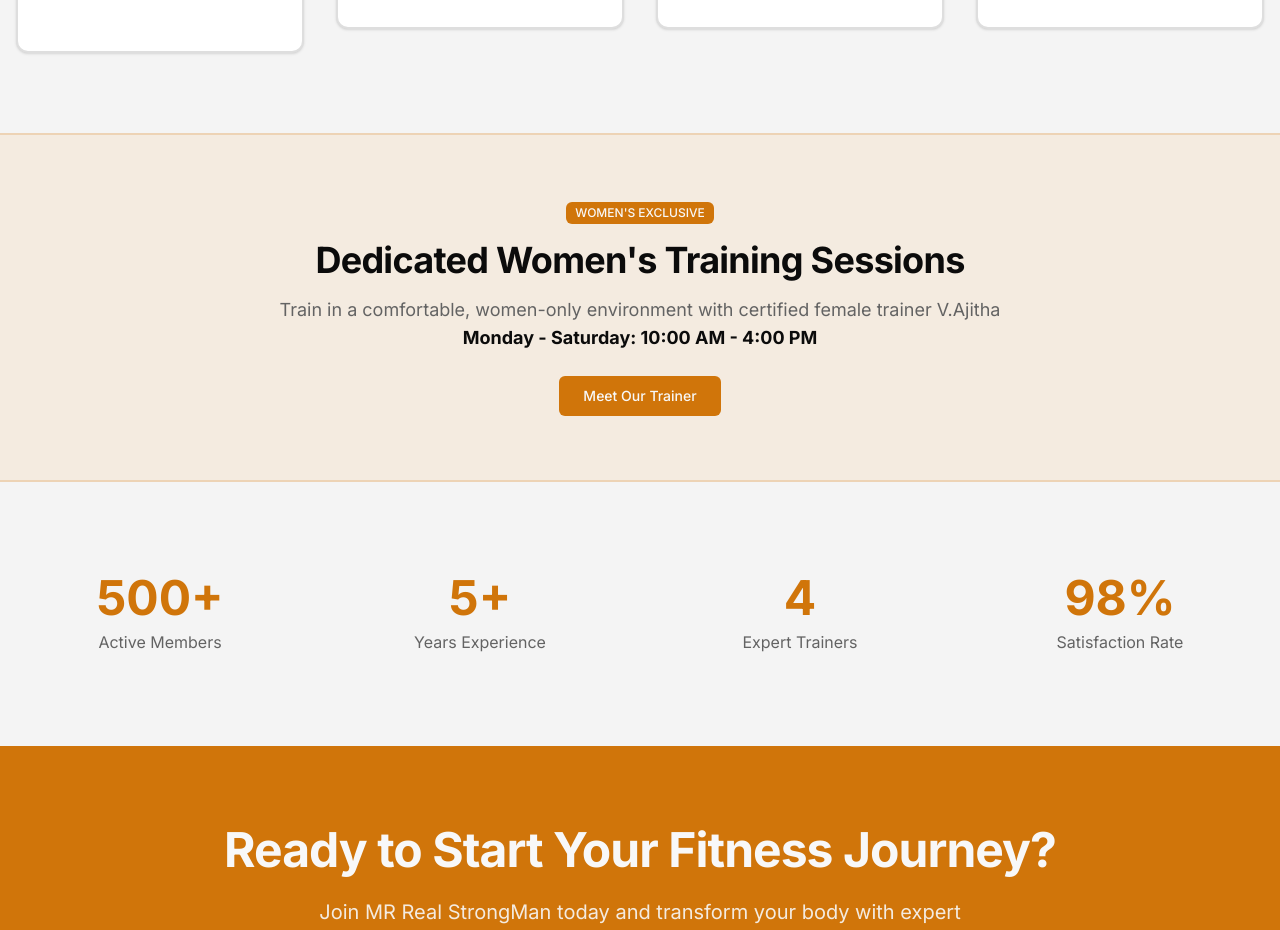
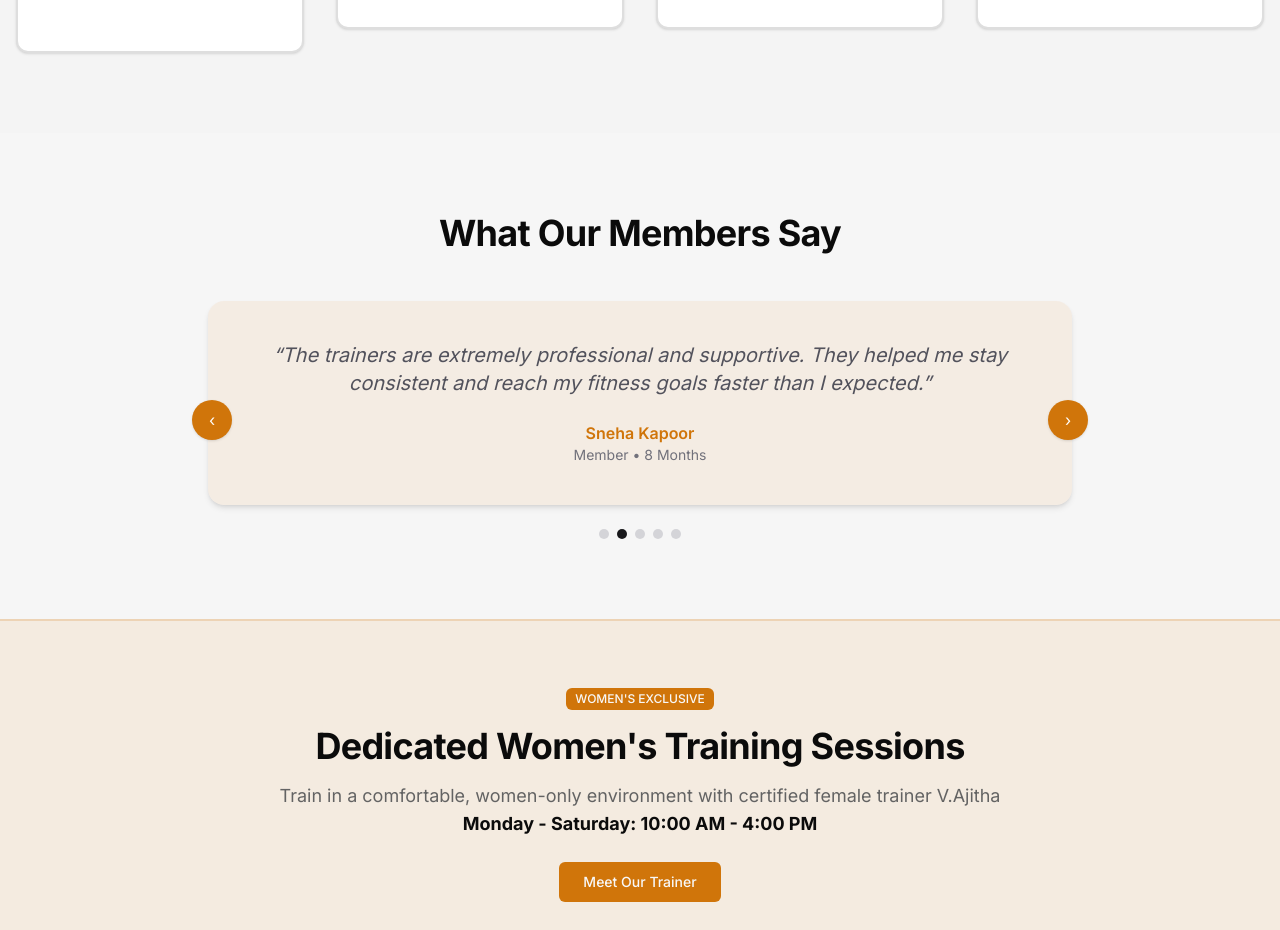
Before and after one commit to logan-codes/Mr-Strongman-Gym-Website, a Next.js app: page / in a window 1280 px wide. Shown: the part 1105-2035 px from the top of the page. Built offline with nearby package versions, Linux system fonts and the light colour scheme.

Commit message:
feat: added testimonials section

```diff
--- a/src/app/page.tsx
+++ b/src/app/page.tsx
@@ -9,6 +9,8 @@ import { Dumbbell, Users, Clock, Award, TrendingUp, Heart } from "lucide-react";
 import Link from "next/link";
 import { motion } from "framer-motion";
 import Image from "next/image";
+import { useEffect, useState } from "react";
+import { AnimatePresence } from "framer-motion";
 
 export default function Home() {
   const features = [
@@ -53,6 +55,49 @@ export default function Home() {
       description: "Dedicated training sessions with female trainer",
       image:
         "https://images.unsplash.com/photo-1518611012118-696072aa579a?w=600&h=400&fit=crop",
+    },
+  ];
+
+  const [index, setIndex] = useState(0);
+
+  // auto-slide
+  useEffect(() => {
+    const interval = setInterval(() => {
+      setIndex((prev) => (prev + 1) % testimonials.length);
+    }, 5000);
+
+    return () => clearInterval(interval);
+  }, []);
+
+  const prev = () =>
+    setIndex((i) => (i - 1 + testimonials.length) % testimonials.length);
+  const next = () => setIndex((i) => (i + 1) % testimonials.length);
+
+  const testimonials = [
+    {
+      name: "Rahul Mehta",
+      role: "Member • 1 Year",
+      text: "The quality of equipment here is outstanding. From cardio machines to free weights, everything feels premium and well-maintained.",
+    },
+    {
+      name: "Sneha Kapoor",
+      role: "Member • 8 Months",
+      text: "The trainers are extremely professional and supportive. They helped me stay consistent and reach my fitness goals faster than I expected.",
+    },
+    {
+      name: "Aman Verma",
+      role: "Member • 6 Months",
+      text: "I love the friendly atmosphere here. Everyone is motivating and there’s zero judgment, which makes workouts enjoyable every day.",
+    },
+    {
+      name: "Pooja Nair",
+      role: "Member • 1.5 Years",
+      text: "This gym feels like a second home. Great trainers, great people, and top-notch equipment — couldn’t ask for more.",
+    },
+    {
+      name: "Kunal Singh",
+      role: "Member • 10 Months",
+      text: "Clean facilities, modern machines, and a very positive vibe. It’s the perfect place for beginners and serious athletes alike.",
     },
   ];
 
@@ -106,7 +151,12 @@ export default function Home() {
                   >
                     <Link href="/membership">Join Now</Link>
                   </Button>
-                  <Button className="text-gray-500" size="lg" variant="outline" asChild>
+                  <Button
+                    className="text-gray-500"
+                    size="lg"
+                    variant="outline"
+                    asChild
+                  >
                     <Link href="/timings">View Schedule</Link>
                   </Button>
                 </div>
@@ -194,6 +244,85 @@ export default function Home() {
             </div>
           </div>
         </section> */}
+
+        {/* Testimonials Section */}
+
+        <section className="py-20 bg-muted/20 relative">
+          <motion.h2
+            initial={{ opacity: 0, y: 30 }}
+            whileInView={{ opacity: 1, y: 0 }}
+            transition={{ duration: 0.6 }}
+            viewport={{ once: true }}
+            className="text-3xl md:text-4xl font-bold text-center mb-12"
+          >
+            What Our Members Say
+          </motion.h2>
+
+          <div className="relative max-w-4xl mx-auto px-4">
+            <AnimatePresence mode="wait">
+              {/* Animated card */}
+              <motion.div
+                key={index}
+                initial={{ opacity: 0, x: 60, scale: 0.95 }}
+                animate={{ opacity: 1, x: 0, scale: 1 }}
+                exit={{ opacity: 0, x: -60, scale: 0.95 }}
+                transition={{ duration: 0.45, ease: "easeInOut" }}
+                whileHover={{
+                  y: -6,
+                  boxShadow: "0 20px 40px rgba(0,0,0,0.08)",
+                }}
+                className="bg-accent/8 rounded-2xl shadow-md p-8 md:p-10 text-center text-[#2F2F2F]"
+              >
+                <p className="text-lg md:text-xl italic text-zinc-600 mb-6">
+                  “{testimonials[index].text}”
+                </p>
+
+                <div className="font-semibold text-accent">
+                  {testimonials[index].name}
+                </div>
+                <div className="text-sm text-zinc-500">
+                  {testimonials[index].role}
+                </div>
+              </motion.div>
+            </AnimatePresence>
+
+            {/* Controls */}
+            <motion.button
+              whileHover={{ scale: 1.15 }}
+              whileTap={{ scale: 0.9 }}
+              onClick={prev}
+              className="absolute left-0 top-1/2 -translate-y-1/2 bg-accent shadow rounded-full w-10 h-10 flex items-center justify-center text-white"
+              aria-label="Previous testimonial"
+            >
+              ‹
+            </motion.button>
+
+            <motion.button
+              whileHover={{ scale: 1.15 }}
+              whileTap={{ scale: 0.9 }}
+              onClick={next}
+              className="absolute right-0 top-1/2 -translate-y-1/2 bg-accent shadow rounded-full w-10 h-10 flex items-center justify-center text-white"
+              aria-label="Next testimonial"
+            >
+              ›
+            </motion.button>
+
+            {/* Dots */}
+            <div className="flex justify-center mt-6 gap-2">
+              {testimonials.map((_, i) => (
+                <motion.button
+                  key={i}
+                  onClick={() => setIndex(i)}
+                  whileHover={{ scale: 1.4 }}
+                  className={`w-2.5 h-2.5 rounded-full transition ${
+                    i === index ? "bg-zinc-900" : "bg-zinc-300"
+                  }`}
+                  aria-label={`Go to testimonial ${i + 1}`}
+                />
+              ))}
+            </div>
+          </div>
+        </section>
 
         {/* Women's Exclusive CTA */}
         <section className="py-16 bg-primary/10 border-y-2 border-primary/20">
```
